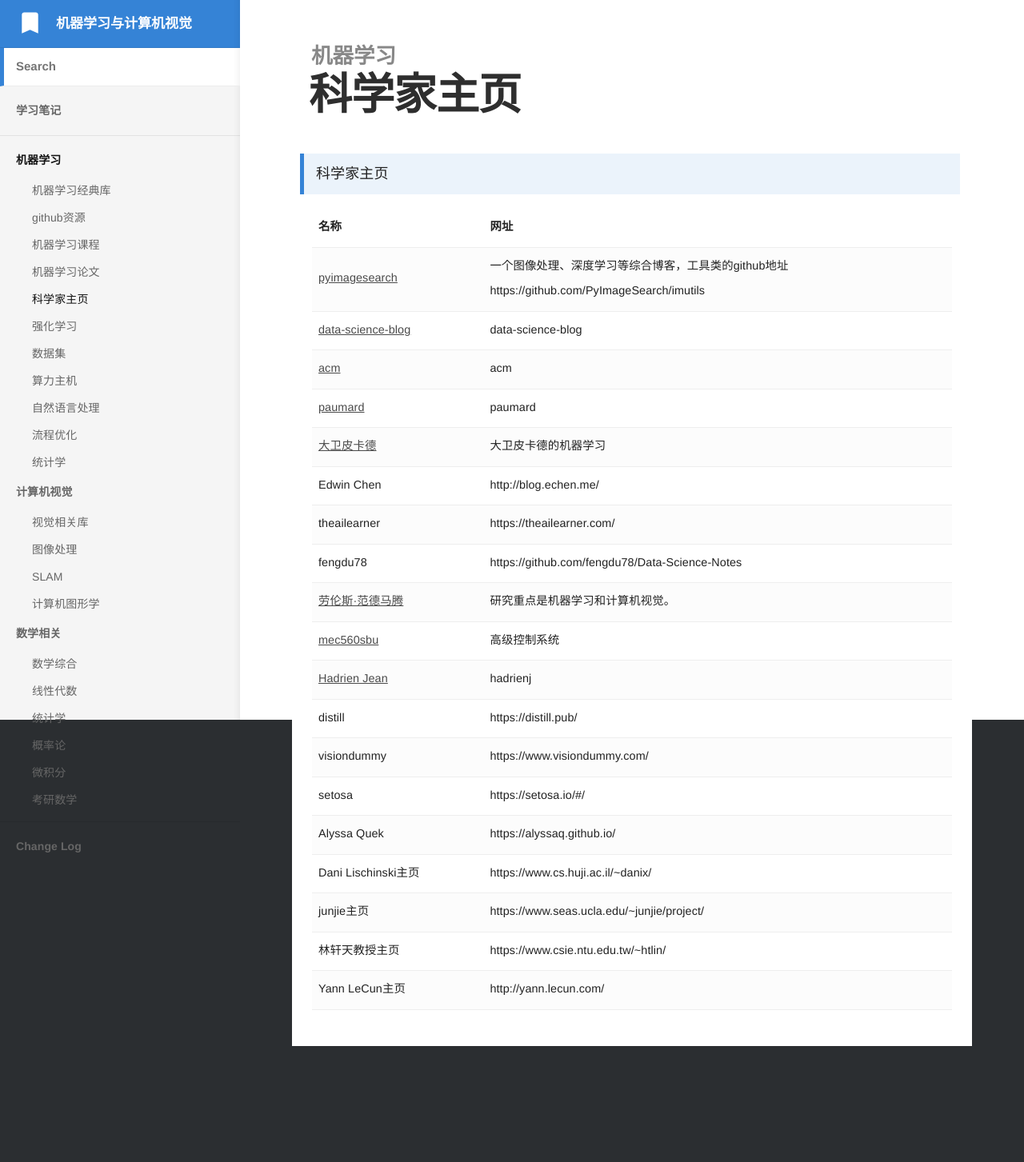
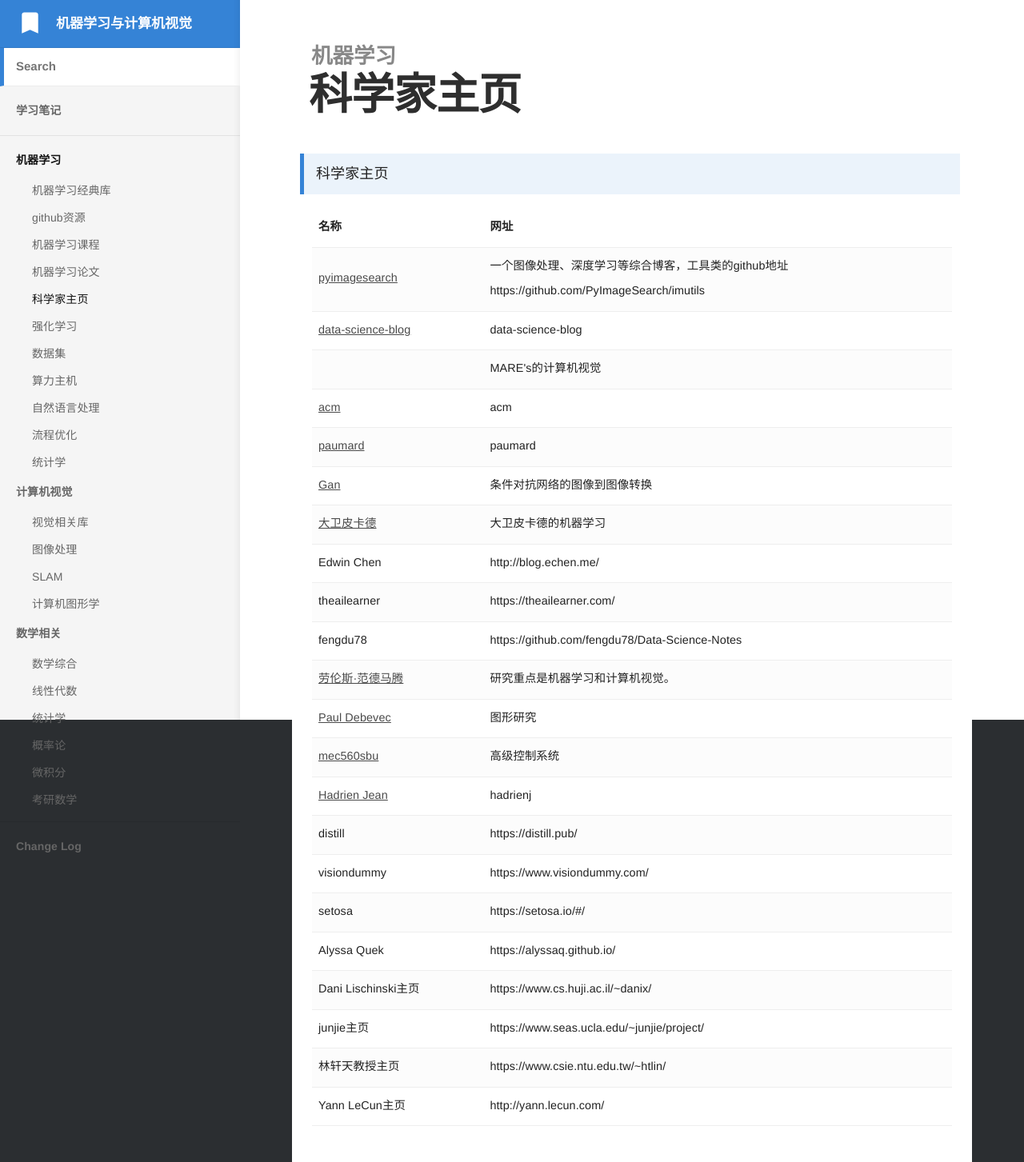
Before and after one commit to bashendixie/Machine_Learning_Notes, a Jekyll site: the page built from _docs/1、机器学习/科学家主页.md, in a window 1280 px wide. Shown: the whole page at 80% size. Built offline with Jekyll 4.4.1, drawn with Linux system fonts in a browser that asks for light colours; some web fonts are replaced; before the commit the page ends 1308 px from its top, so only the background shows below that.

Commit message:
no message

```diff
--- a/_docs/1、机器学习/科学家主页.md
+++ b/_docs/1、机器学习/科学家主页.md
@@ -38,6 +38,14 @@
 		</tr>
 		<tr>
 			<td>
+				<a href="https://study.marearts.com/" target="_balnk"></a>
+			</td>
+			<td>
+				MARE's的计算机视觉
+			</td>
+		</tr>
+		<tr>
+			<td>
 				<a href="https://cacm.acm.org/blogs/about-the-blogs" target="_balnk">acm</a>
 			</td>
 			<td>
@@ -50,6 +58,14 @@
 			</td>
 			<td>
 				paumard
+			</td>
+		</tr>
+		<tr>
+			<td>
+				<a href="https://phillipi.github.io/pix2pix/" target="_balnk">Gan</a>
+			</td>
+			<td>
+				条件对抗网络的图像到图像转换
 			</td>
 		</tr>
 		<tr>
@@ -92,7 +108,14 @@
 				研究重点是机器学习和计算机视觉。
 			</td>
 		</tr>
-
+		<tr>
+			<td>
+				<a href="https://www.pauldebevec.com/" target="_balnk">Paul Debevec</a>
+			</td>
+			<td>
+				图形研究
+			</td>
+		</tr>
 		<tr>
 			<td>
 				<a href="https://mec560sbu.github.io/" target="_balnk">mec560sbu</a>
```
Also changed, not shown: _docs/2、计算机视觉/图像处理.md (+16 -1 lines).
